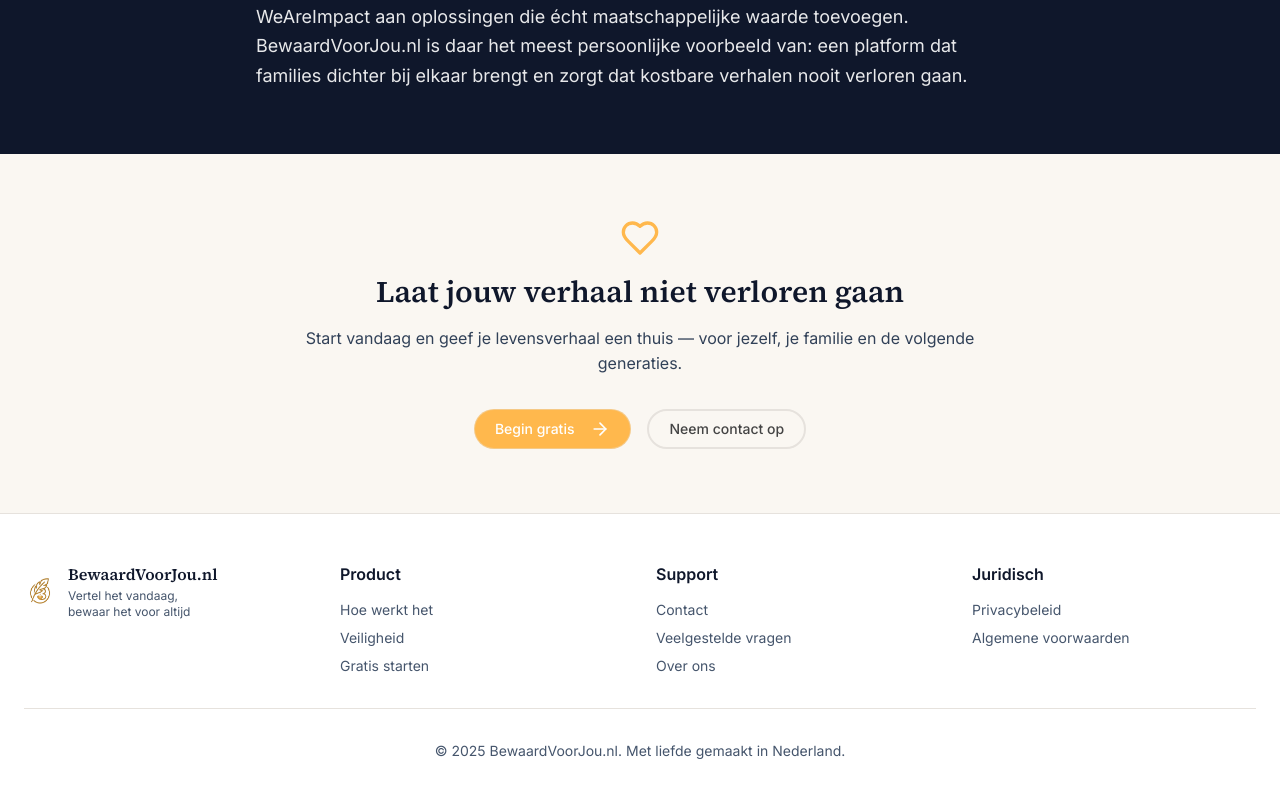
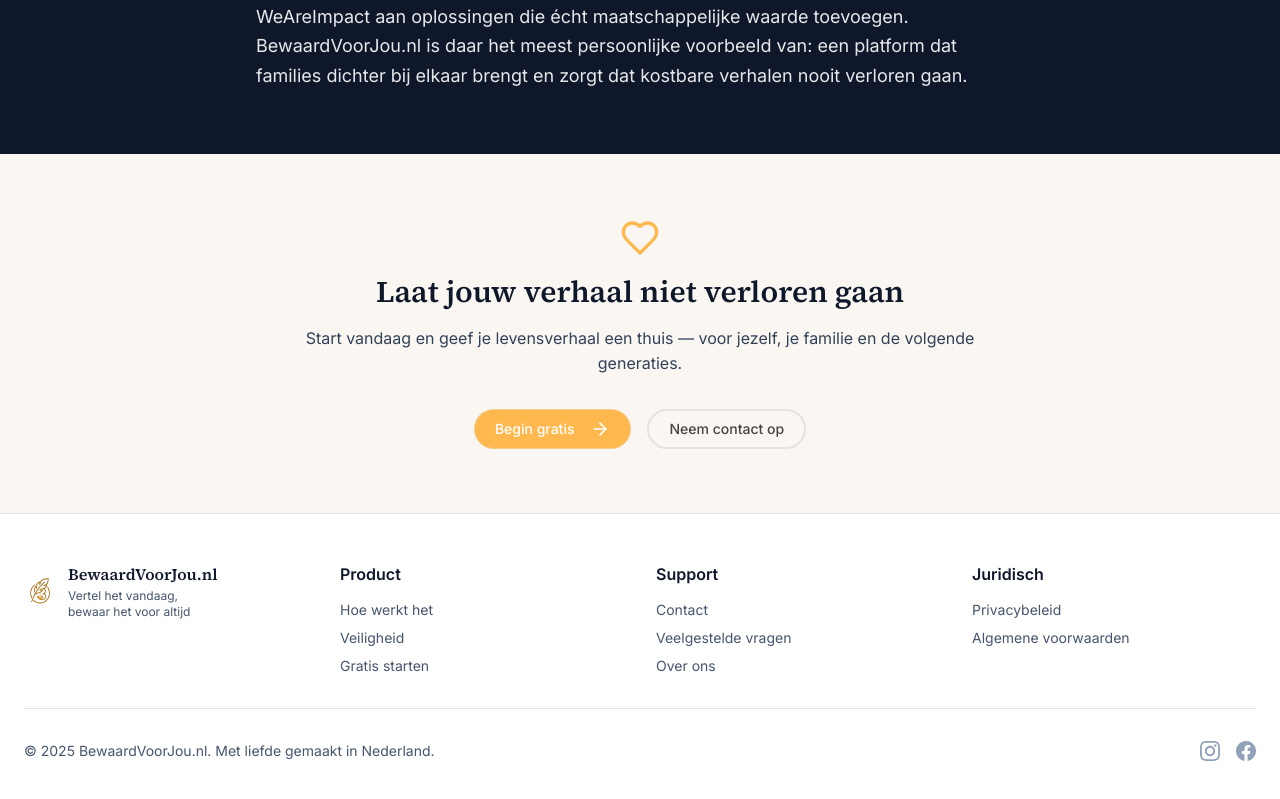
Before and after one commit to Impact2025/bewaardvoorjou, a Next.js app in the folder life-journey-frontend/: page /about in a window 1280 px wide. Shown: the part 2453-3252 px from the top of the page. Built offline with nearby package versions, Linux system fonts and the light colour scheme.

Commit message:
feat(footer): voeg Instagram en Facebook links toe
Co-Authored-By: Claude Sonnet 4.6 <noreply@anthropic.com>

```diff
--- a/life-journey-frontend/src/components/layout/PublicFooter.tsx
+++ b/life-journey-frontend/src/components/layout/PublicFooter.tsx
@@ -53,8 +53,32 @@ export function PublicFooter() {
           </div>
         </div>
 
-        <div className="pt-8 border-t border-neutral-sand text-center text-sm text-slate-600">
+        <div className="pt-8 border-t border-neutral-sand flex flex-col sm:flex-row items-center justify-between gap-4 text-sm text-slate-600">
           <p>&copy; {new Date().getFullYear()} BewaardVoorJou.nl. Met liefde gemaakt in Nederland.</p>
+          <div className="flex items-center gap-4">
+            <a
+              href="https://www.instagram.com/bewaardvoorjou/"
+              target="_blank"
+              rel="noopener noreferrer"
+              aria-label="Volg ons op Instagram"
+              className="text-slate-400 hover:text-orange transition-colors"
+            >
+              <svg xmlns="http://www.w3.org/2000/svg" className="w-5 h-5" fill="currentColor" viewBox="0 0 24 24">
+                <path d="M12 2.163c3.204 0 3.584.012 4.85.07 3.252.148 4.771 1.691 4.919 4.919.058 1.265.069 1.645.069 4.849 0 3.205-.012 3.584-.069 4.849-.149 3.225-1.664 4.771-4.919 4.919-1.266.058-1.644.07-4.85.07-3.204 0-3.584-.012-4.849-.07-3.26-.149-4.771-1.699-4.919-4.92-.058-1.265-.07-1.644-.07-4.849 0-3.204.013-3.583.07-4.849.149-3.227 1.664-4.771 4.919-4.919 1.266-.057 1.645-.069 4.849-.069zm0-2.163c-3.259 0-3.667.014-4.947.072-4.358.2-6.78 2.618-6.98 6.98-.059 1.281-.073 1.689-.073 4.948 0 3.259.014 3.668.072 4.948.2 4.358 2.618 6.78 6.98 6.98 1.281.058 1.689.072 4.948.072 3.259 0 3.668-.014 4.948-.072 4.354-.2 6.782-2.618 6.979-6.98.059-1.28.073-1.689.073-4.948 0-3.259-.014-3.667-.072-4.947-.196-4.354-2.617-6.78-6.979-6.98-1.281-.059-1.69-.073-4.949-.073zm0 5.838c-3.403 0-6.162 2.759-6.162 6.162s2.759 6.163 6.162 6.163 6.162-2.759 6.162-6.163c0-3.403-2.759-6.162-6.162-6.162zm0 10.162c-2.209 0-4-1.79-4-4 0-2.209 1.791-4 4-4s4 1.791 4 4c0 2.21-1.791 4-4 4zm6.406-11.845c-.796 0-1.441.645-1.441 1.44s.645 1.44 1.441 1.44c.795 0 1.439-.645 1.439-1.44s-.644-1.44-1.439-1.44z"/>
+              </svg>
+            </a>
+            <a
+              href="https://www.facebook.com/bewaardvoorjou"
+              target="_blank"
+              rel="noopener noreferrer"
+              aria-label="Volg ons op Facebook"
+              className="text-slate-400 hover:text-orange transition-colors"
+            >
+              <svg xmlns="http://www.w3.org/2000/svg" className="w-5 h-5" fill="currentColor" viewBox="0 0 24 24">
+                <path d="M24 12.073c0-6.627-5.373-12-12-12s-12 5.373-12 12c0 5.99 4.388 10.954 10.125 11.854v-8.385H7.078v-3.47h3.047V9.43c0-3.007 1.792-4.669 4.533-4.669 1.312 0 2.686.235 2.686.235v2.953H15.83c-1.491 0-1.956.925-1.956 1.874v2.25h3.328l-.532 3.47h-2.796v8.385C19.612 23.027 24 18.062 24 12.073z"/>
+              </svg>
+            </a>
+          </div>
         </div>
       </div>
     </footer>
```
